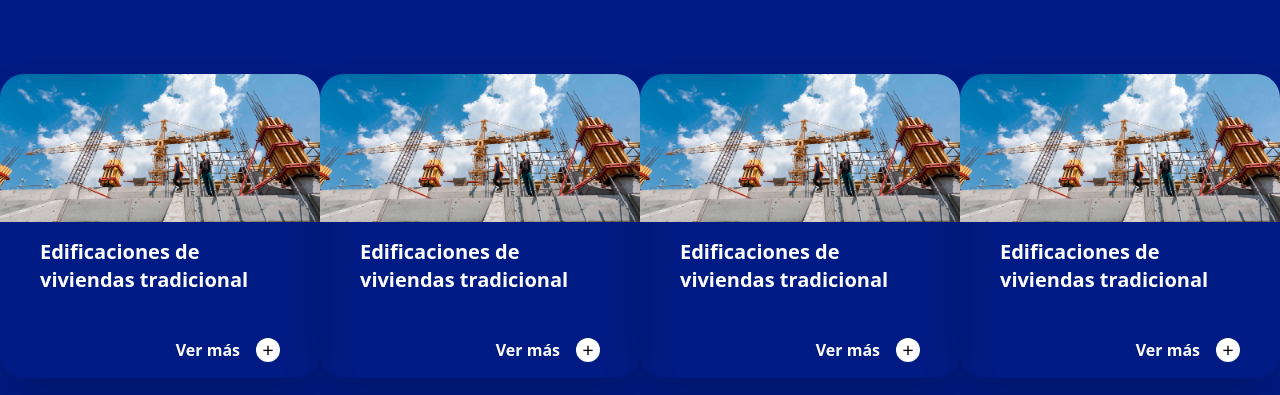
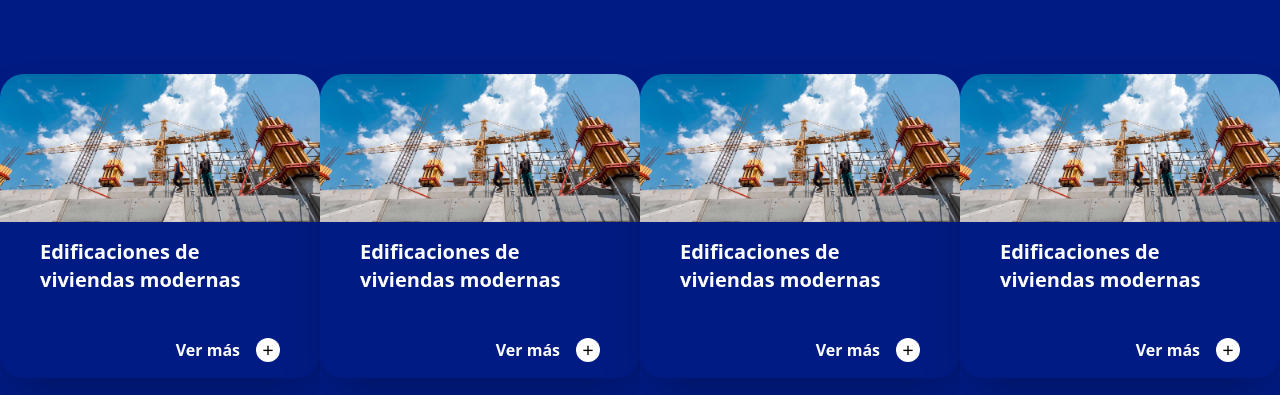
Before and after one commit to MiguelRequenaR/ConstrucMarbella, a Next.js app: page / in a window 1280 px wide. Shown: the part 900-1295 px from the top of the page. Built offline with nearby package versions, Linux system fonts and the light colour scheme.

Commit message:
create servicescard

```diff
--- a/src/components/Header.jsx
+++ b/src/components/Header.jsx
@@ -5,7 +5,7 @@ import 'remixicon/fonts/remixicon.css'
 export default function Header() {
   return (
     <div className='fixed z-10 w-full'>
-        <header className='bg-white'>
+        <header className='bg-white px-10'>
             <nav className='container mx-auto flex justify-between items-center py-3'>
                 <div className='flex items-center'>
                     <Image src="/images/logoCM.png" alt="Logo"
--- /dev/null
+++ b/src/components/ServicesCard.jsx
@@ -0,0 +1,25 @@
+import React from 'react'
+import Image from 'next/image'
+
+export default function ServicesCard({imageSrc, subTitle}) {
+  return (
+    <div>
+        <div className="flex justify-around bg-homecolor py-5">
+            <div className="max-w-xs rounded-3xl overflow-hidden shadow-2xl duration-200 group hover:bg-white">
+                <Image src={imageSrc} alt="fondo" width={400} height={50}/>
+                <div className="px-10 py-4">
+                    <h1 className="font-bold text-xl text-white pb-3 group-hover:text-homecolor">
+                        {subTitle}
+                    </h1>
+                </div>
+                <div className="flex justify-end items-end py-4 px-10">
+                    <a href="#" className="flex items-center">
+                      <h1 className="px-4 text-white font-bold group-hover:text-homecolor">Ver más</h1>
+                      <i className="ri-add-fill bg-white rounded-3xl px-1 group-hover:bg-cyan-400 group-hover:text-white"></i>
+                    </a>
+                </div>
+            </div>
+        </div>
+    </div>
+  )
+}
--- a/src/pages/index.js
+++ b/src/pages/index.js
@@ -1,5 +1,7 @@
 import Header from "../components/Header";
 import Image from "next/image";
+import edificacionesImage from "../card.jpg";
+import ServicesCard from "../components/ServicesCard";
 
 export default function Home() {
   return (
@@ -37,55 +39,11 @@ export default function Home() {
                     Ver Proyectos
                 </button>
             </div>
-        </div>
-        <div className="flex justify-around bg-homecolor py-5">
-            <div className="max-w-xs rounded-3xl overflow-hidden shadow-2xl hover:bg-white">
-                <Image src="/images/card.jpg" alt="fondo" width={400} height={50}/>
-                <div className="px-10 py-4">
-                    <h1 className="font-bold text-xl text-white pb-3 hover:text-homecolor">Edificaciones de viviendas tradicional</h1>
-                </div>
-                <div className="flex justify-end items-end py-4 px-10">
-                    <a href="#" className="flex items-center">
-                      <h1 className="px-4 text-white font-bold hover:text-homecolor">Ver más</h1>
-                      <i className="ri-add-fill bg-white rounded-3xl px-1 hover:bg-cyan-400 hover:text-white"></i>
-                    </a>
-                </div>
-            </div>
-            <div className="max-w-xs rounded-3xl overflow-hidden shadow-2xl hover:bg-white">
-                <Image src="/images/card.jpg" alt="fondo" width={400} height={50}/>
-                <div className="px-10 py-4">
-                    <h1 className="font-bold text-xl text-white pb-3 hover:text-homecolor">Edificaciones de viviendas tradicional</h1>
-                </div>
-                <div className="flex justify-end items-end py-4 px-10">
-                    <a href="#" className="flex items-center">
-                      <h1 className="px-4 text-white font-bold hover:text-homecolor">Ver más</h1>
-                      <i className="ri-add-fill bg-white rounded-3xl px-1 hover:bg-cyan-400 hover:text-white"></i>
-                    </a>
-                </div>
-            </div>
-            <div className="max-w-xs rounded-3xl overflow-hidden shadow-2xl hover:bg-white">
-                <Image src="/images/card.jpg" alt="fondo" width={400} height={50}/>
-                <div className="px-10 py-4">
-                    <h1 className="font-bold text-xl text-white pb-3 hover:text-homecolor">Edificaciones de viviendas tradicional</h1>
-                </div>
-                <div className="flex justify-end items-end py-4 px-10">
-                    <a href="#" className="flex items-center">
-                      <h1 className="px-4 text-white font-bold hover:text-homecolor">Ver más</h1>
-                      <i className="ri-add-fill bg-white rounded-3xl px-1 hover:bg-cyan-400 hover:text-white"></i>
-                    </a>
-                </div>
-            </div>
-            <div className="max-w-xs rounded-3xl overflow-hidden shadow-2xl hover:bg-white">
-                <Image src="/images/card.jpg" alt="fondo" width={400} height={50}/>
-                <div className="px-10 py-4">
-                    <h1 className="font-bold text-xl text-white pb-3 hover:text-homecolor">Edificaciones de viviendas tradicional</h1>
-                </div>
-                <div className="flex justify-end items-end py-4 px-10">
-                    <a href="#" className="flex items-center">
-                      <h1 className="px-4 text-white font-bold hover:text-homecolor">Ver más</h1>
-                      <i className="ri-add-fill bg-white rounded-3xl px-1 hover:bg-cyan-400 hover:text-white"></i>
-                    </a>
-                </div>
+            <div className="flex justify-around">
+                <ServicesCard subTitle="Edificaciones de viviendas modernas" imageSrc={edificacionesImage}/>
+                <ServicesCard subTitle="Edificaciones de viviendas modernas" imageSrc={edificacionesImage}/>
+                <ServicesCard subTitle="Edificaciones de viviendas modernas" imageSrc={edificacionesImage}/>
+                <ServicesCard subTitle="Edificaciones de viviendas modernas" imageSrc={edificacionesImage}/>
             </div>
         </div>
     </div>
```
Also changed, not shown: src/card.jpg (renamed from public/images/card.jpg).
